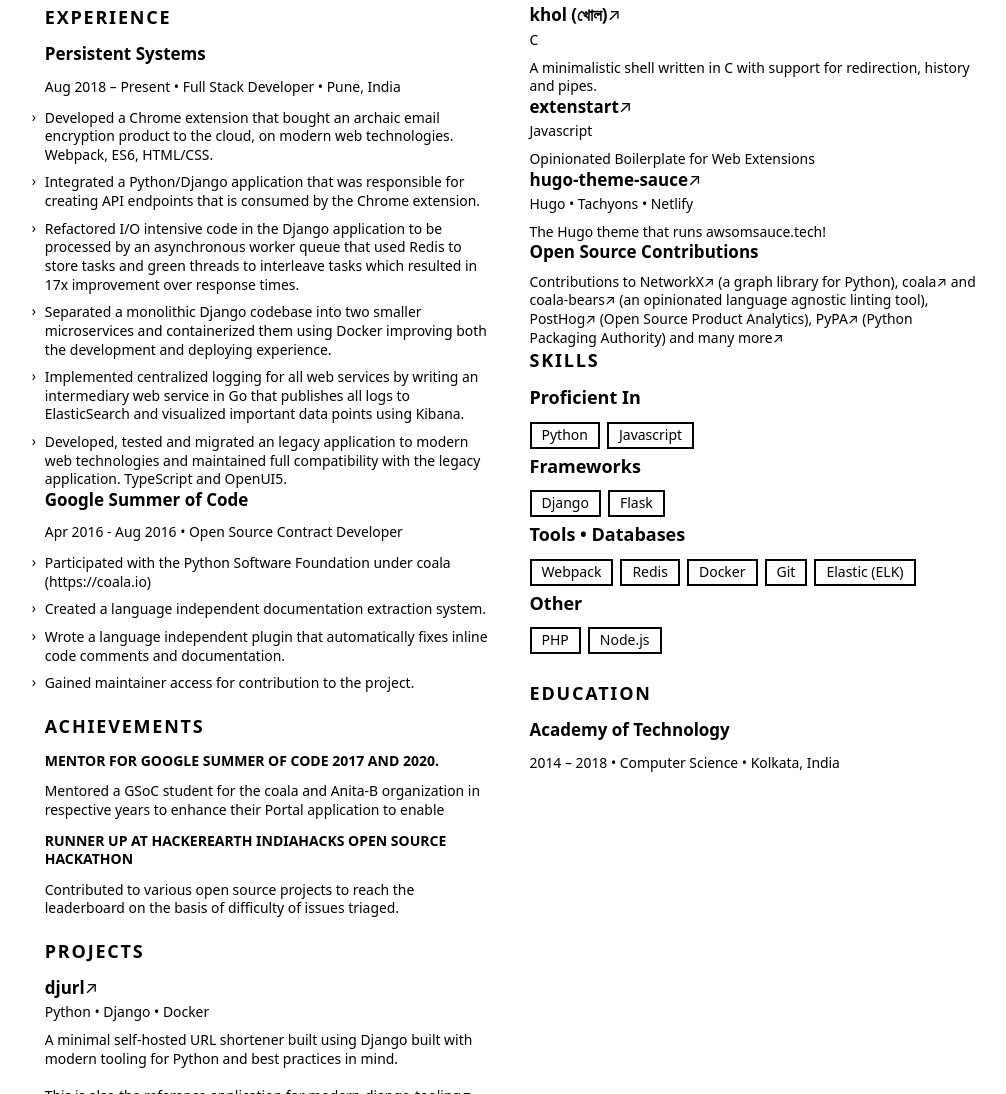
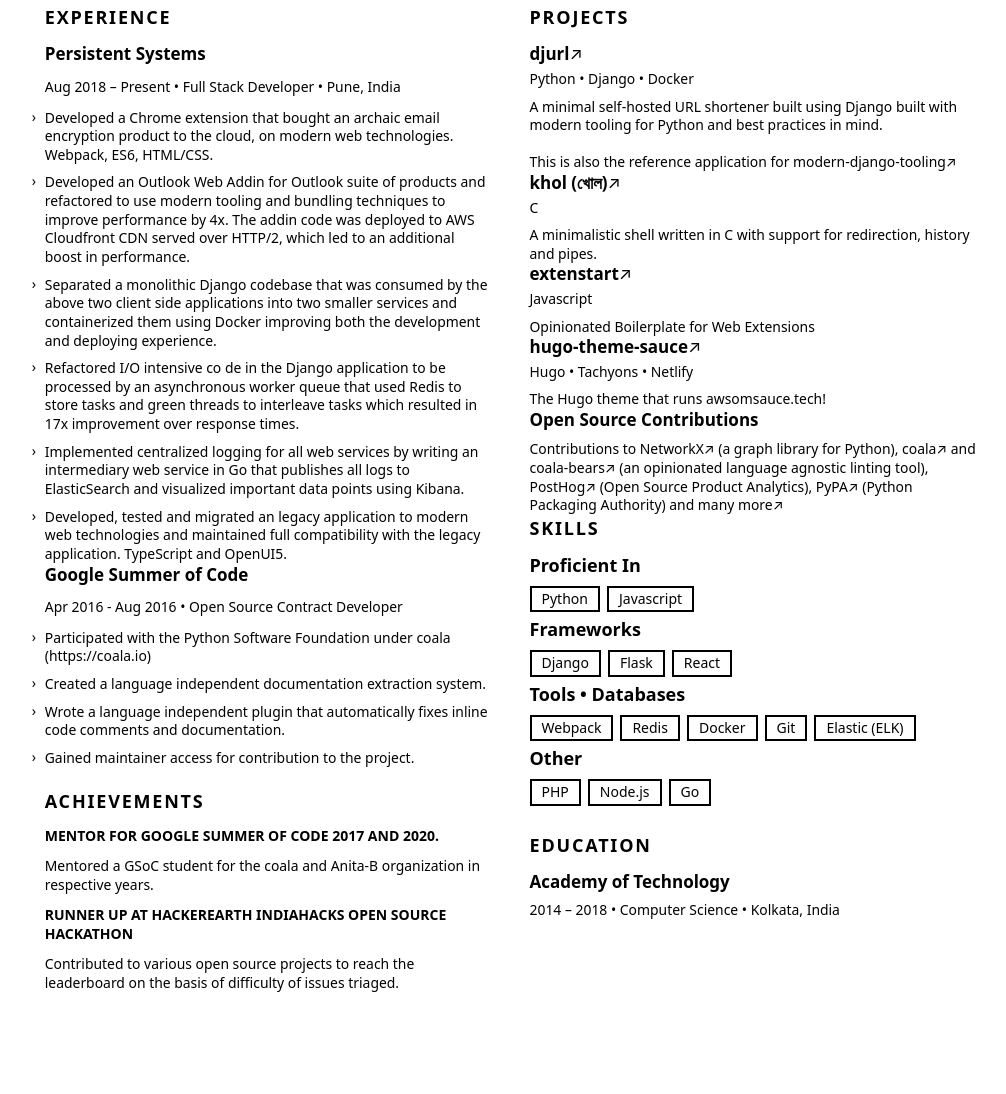
Before and after one commit to SanketDG/snkt, a Gatsby site: page /resume in a window 1280 px wide. Shown: the part 210-1304 px from the top of the page, without its empty margins (128-1134 px from the left). Built offline with nearby package versions, Linux system fonts and the light colour scheme; Gatsby itself is replaced by a stand-in of ours; a web font is replaced by a local one.

Commit message:
Improve padding in Resume

```diff
--- a/src/pages/resume.js
+++ b/src/pages/resume.js
@@ -68,26 +68,29 @@
                       <span className="absolute -ml-3 sm:-ml-3.2 select-none transform -translate-y-px">
                         ›
                       </span>
-                      Integrated a Python/Django application that was
-                      responsible for creating API endpoints that is consumed by
-                      the Chrome extension.
+                      Developed an Outlook Web Addin for Outlook suite of
+                      products and refactored to use modern tooling and bundling
+                      techniques to improve performance by 4x. The addin code
+                      was deployed to AWS Cloudfront CDN served over HTTP/2,
+                      which led to an additional boost in performance.
                     </li>
                     <li className="mt-2.1 text-resume leading-normal">
                       <span className="absolute -ml-3 sm:-ml-3.2 select-none transform -translate-y-px">
                         ›
                       </span>
-                      Refactored I/O intensive code in the Django application to
-                      be processed by an asynchronous worker queue that used
-                      Redis to store tasks and green threads to interleave tasks
-                      which resulted in 17x improvement over response times.
+                      Separated a monolithic Django codebase that was consumed
+                      by the above two client side applications into two smaller
+                      services and containerized them using Docker improving
+                      both the development and deploying experience.
                     </li>
                     <li className="mt-2.1 text-resume leading-normal">
                       <span className="absolute -ml-3 sm:-ml-3.2 select-none transform -translate-y-px">
                         ›
                       </span>
-                      Separated a monolithic Django codebase into two smaller
-                      microservices and containerized them using Docker
-                      improving both the development and deploying experience.
+                      Refactored I/O intensive co de in the Django application
+                      to be processed by an asynchronous worker queue that used
+                      Redis to store tasks and green threads to interleave tasks
+                      which resulted in 17x improvement over response times.
                     </li>
                     <li className="mt-2.1 text-resume leading-normal">
                       <span className="absolute -ml-3 sm:-ml-3.2 select-none transform -translate-y-px">
@@ -164,8 +167,7 @@
                     </h3>
                     <p className="leading-normal text-resume mb-3">
                       Mentored a GSoC student for the coala and Anita-B
-                      organization in respective years to enhance their Portal
-                      application to enable
+                      organization in respective years.
                     </p>
                   </header>
                   <header>
@@ -348,7 +350,7 @@
 
                 <section className="mb-3.5 break-inside-avoid">
                   <header>
-                    <h3 className="text-lg font-semibold leading-snugish mb-3">
+                    <h3 className="text-lg font-semibold leading-snugish mb-2">
                       Proficient In
                     </h3>
                   </header>
@@ -367,7 +369,7 @@
 
               <section className="mb-3.5 break-inside-avoid">
                 <header>
-                  <h3 className="text-lg font-semibold leading-snugish mb-3">
+                  <h3 className="text-lg font-semibold leading-snugish mb-2">
                     Frameworks
                   </h3>
                 </header>
@@ -379,13 +381,16 @@
                     <li className="px-2.5 mr-1.6 mb-1.6 text-sm print:bg-white border-solid border-2 border-black">
                       Flask
                     </li>
+                    <li className="px-2.5 mr-1.6 mb-1.6 text-sm print:bg-white border-solid border-2 border-black">
+                      React
+                    </li>
                   </ul>
                 </div>
               </section>
 
               <section className="mb-3.5 break-inside-avoid">
                 <header>
-                  <h3 className="text-lg font-semibold leading-snugish mb-3">
+                  <h3 className="text-lg font-semibold leading-snugish mb-2">
                     Tools • Databases
                   </h3>
                 </header>
@@ -412,7 +417,7 @@
 
               <section className="mb-3.5 break-inside-avoid">
                 <header>
-                  <h3 className="text-lg font-semibold leading-snugish mb-3">
+                  <h3 className="text-lg font-semibold leading-snugish mb-2">
                     Other
                   </h3>
                 </header>
@@ -423,6 +428,9 @@
                     </li>
                     <li className="px-2.5 mr-1.6 mb-1.6 text-sm print:bg-white border-solid border-2 border-black">
                       Node.js
+                    </li>
+                    <li className="px-2.5 mr-1.6 mb-1.6 text-sm print:bg-white border-solid border-2 border-black">
+                      Go
                     </li>
                   </ul>
                 </div>
@@ -436,7 +444,7 @@
 
                 <section className="mb-3.5 break-inside-avoid">
                   <header>
-                    <h3 className="text-md font-semibold leading-snugish mb-3">
+                    <h3 className="text-md font-semibold leading-snugish mb-2">
                       Academy of Technology
                     </h3>
                     <p className="leading-normal text-resume mb-3">
```
